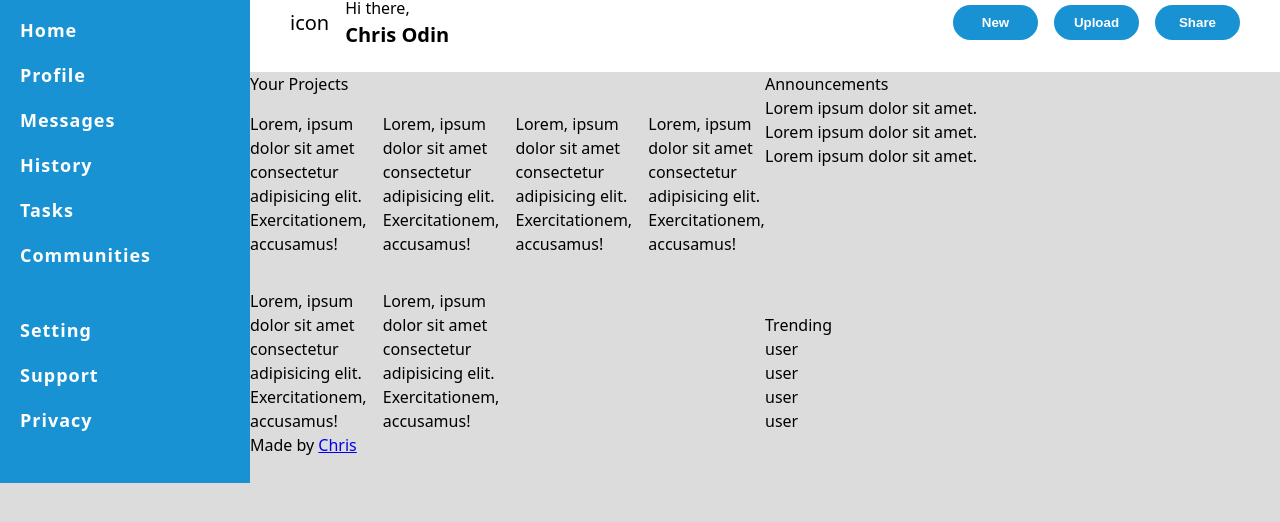
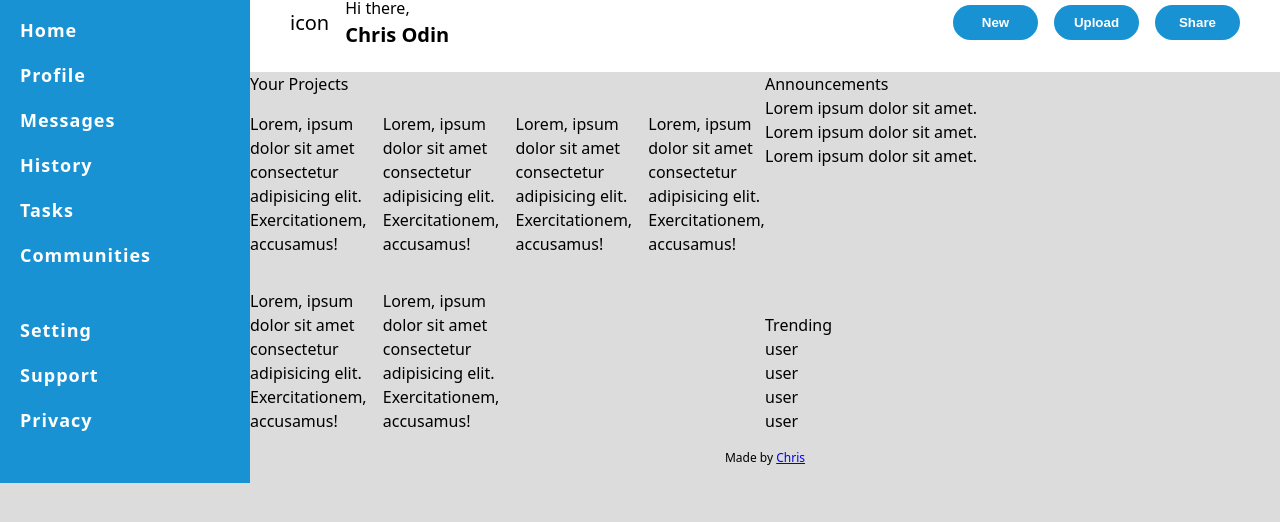
Before and after one commit to SVNRiS3/admin-dashboard, a plain HTML site: page index.html in a window 1280 px wide. Shown: the part 78-600 px from the top of the page. Drawn offline with Linux system fonts and the light colour scheme.

Commit message:
Style footer

```diff
--- a/index.html
+++ b/index.html
@@ -103,7 +103,9 @@
 				</div>
 			</main>
 			<footer>
-				Made by <a href="https://github.com/SVNRiS3">Chris</a>
+				Made by&nbsp<a href="https://github.com/SVNRiS3"
+					>Chris</a
+				>
 			</footer>
 		</div>
 	</body>
--- a/style.css
+++ b/style.css
@@ -152,3 +152,10 @@ main {
 .projects > .section-title {
 	grid-column: 1 / -1;
 }
+
+footer {
+	display: flex;
+	justify-content: center;
+	align-items: center;
+	font-size: 1.2rem;
+}
```
